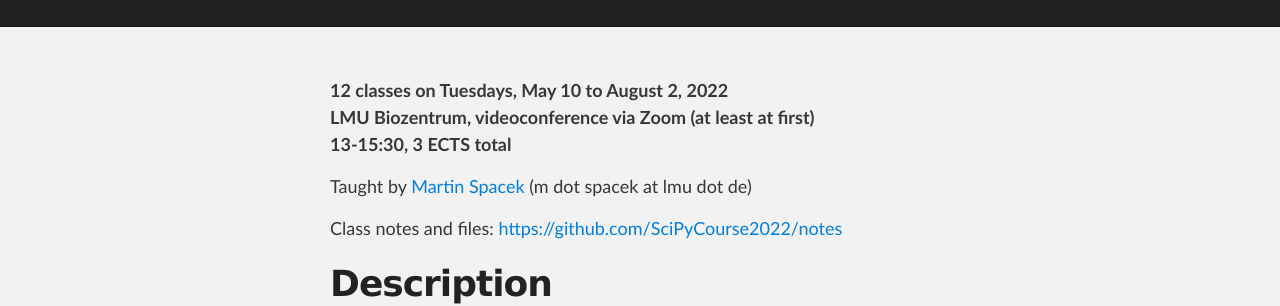
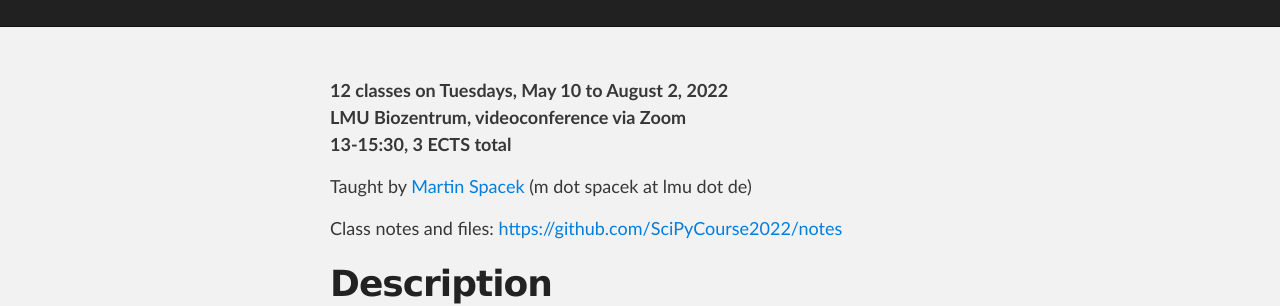
Before and after one commit to SciPyCourse2022/scipycourse2022.github.io, a Jekyll site: the page built from index.md, in a window 1280 px wide and 900 px high. Shown: the part 219-525 px from the top of the window. Built offline with Jekyll 4.4.1, drawn with Linux system fonts in a browser that asks for light colours.

```diff
--- a/index.md
+++ b/index.md
@@ -5,7 +5,7 @@ layout: index
 ---
 
 **12 classes on Tuesdays, May 10 to August 2, 2022**<br>
-**LMU Biozentrum, videoconference via Zoom (at least at first)**<br>
+**LMU Biozentrum, videoconference via Zoom**<br>
 **13-15:30, 3 ECTS total**
 
 Taught by [Martin Spacek](http://mspacek.github.io) (m dot spacek at lmu dot de)
```
Also changed, not shown: project.md (+1 -1 lines).
